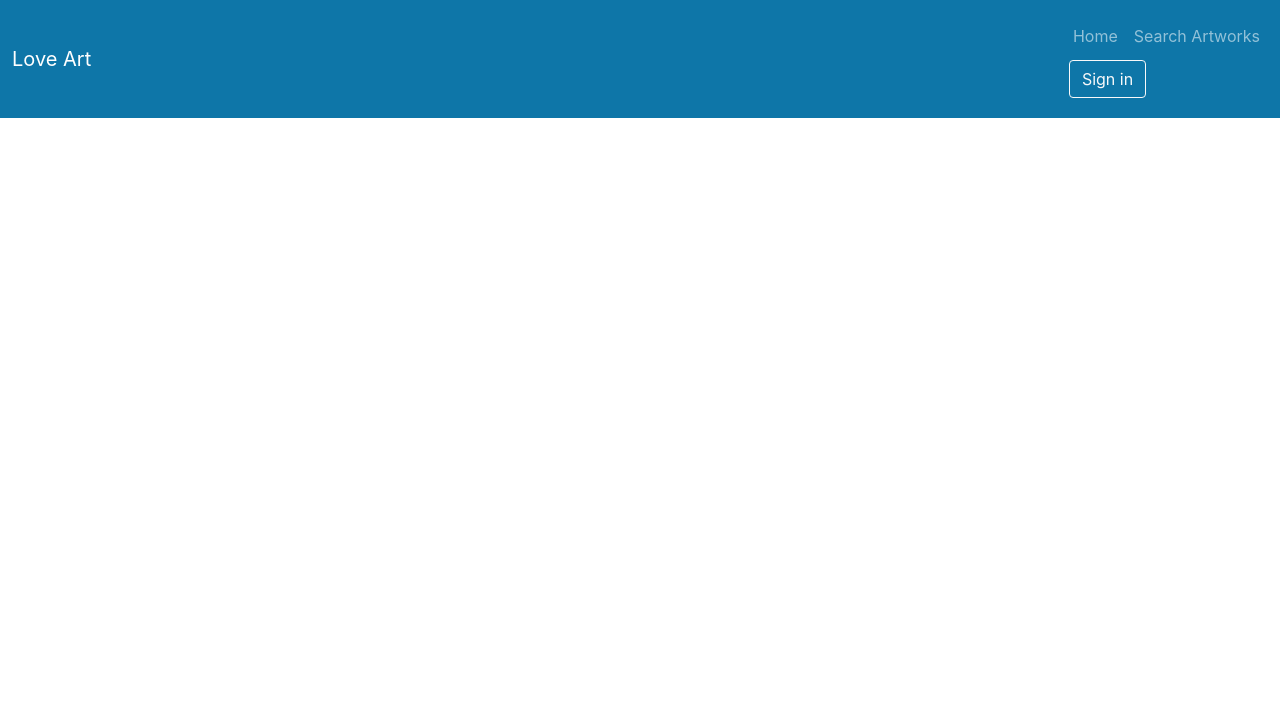
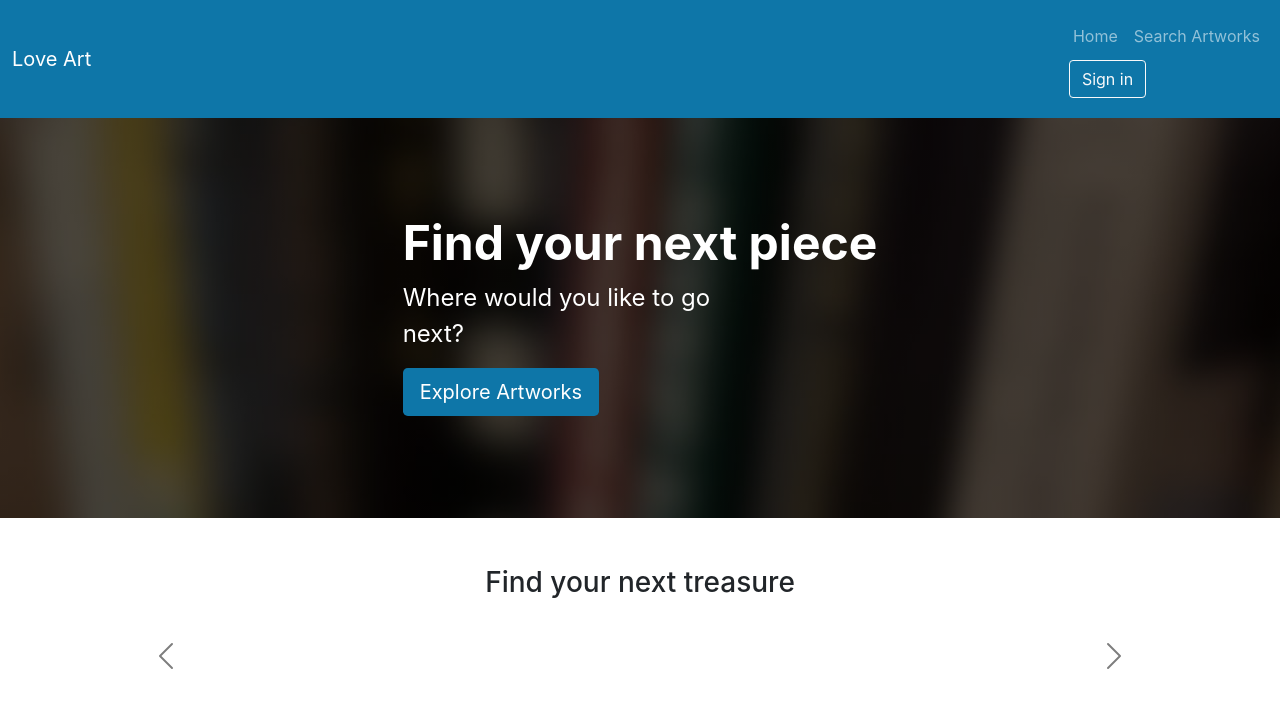
Before and after one commit to Ensosense/ensosense-react-app, a React (Create React App) app: page / in a window 1280 px wide. Shown: the top 708 px of the page. Built offline with nearby package versions, Linux system fonts and the light colour scheme.

Commit message:
Create Carousel

```diff
--- a/src/App.tsx
+++ b/src/App.tsx
@@ -1,10 +1,16 @@
 import React from 'react';
 import './App.css';
 import { Navbar } from './layouts/NavbarAndFooter/Navbar';
+import { ExploreArtworks } from './layouts/HomePage/ExploreArtworks';
+import { Carousel } from './layouts/HomePage/Carousel';
 
 function App() {
   return (
-  <Navbar />
+    <div>
+      <Navbar />
+      <ExploreArtworks />
+      <Carousel />
+    </div>
   );
 }
 
--- /dev/null
+++ b/src/layouts/HomePage/Carousel.tsx
@@ -0,0 +1,57 @@
+export const Carousel = () => {
+    return(
+        <div className='container mt-5' style={{ height: 550 }}>
+            <div className='homepage-carousel-title'>
+                <h3>Find your next treasure</h3>
+            </div>
+            <div id='carouselExampleControls' className='carousel carousel-dark slide mt-5
+                d-none d-lg-block' data-bs-interval='false'>
+
+                {/* Desktop */}
+                <div className='carousel-inner'>
+                    <div className='carousel-item active'>
+                        <div className='row d-flex justify-content-center align-items-center'>
+                        {/*     {books.slice(0, 3).map(book => (
+                                <ReturnBook book={book} key ={book.id} />
+                            ))} */}
+                        </div>
+                    </div>
+                    <div className='carousel-item'>
+                        <div className='row d-flex justify-content-center align-items-center'>
+                          {/*   {books.slice(3, 6).map(book => (
+                                <ReturnBook book={book} key ={book.id} />
+                            ))} */}
+                        </div>
+                    </div>
+                    <div className='carousel-item'>
+                        <div className='row d-flex justify-content-center align-items-center'>
+                        {/*     {books.slice(6, 9).map(book => (
+                                <ReturnBook book={book} key ={book.id} />
+                            ))} */}
+                        </div>
+                    </div>
+                </div>
+                <button className='carousel-control-prev' type='button'
+                    data-bs-target='#carouselExampleControls' data-bs-slide='prev'>
+                    <span className='carousel-control-prev-icon' aria-hidden='true'></span>
+                    <span className='visually-hidden'>Previous</span>
+                </button>
+                <button className='carousel-control-next' type='button'
+                    data-bs-target='#carouselExampleControls' data-bs-slide='next'>
+                    <span className='carousel-control-next-icon' aria-hidden='true'></span>
+                    <span className='visually-hidden'>Next</span>
+                </button>
+            </div>
+
+            {/* Mobile */}
+            <div className='d-lg-none mt-3'>
+                <div className='row d-flex justify-content-center align-items-center'>
+                  {/*   <ReturnBook book={books[7]} key={books[7].id}/> */}
+                </div>
+            </div>
+            <div className='homepage-carousel-title mt-3'>
+               {/*  <Link className='btn btn-outline-secondary btn-lg' to='/search'>View More</Link> */}
+            </div>
+        </div>
+    );
+}
--- /dev/null
+++ b/src/layouts/HomePage/ExploreArtworks.tsx
@@ -0,0 +1,13 @@
+export const ExploreArtworks = () => {
+    return (
+        <div className='p-5 mb-4 bg-dark header'>
+            <div className='container-fluid py-5 text-white d-flex justify-content-center align-items-center'>
+                <div>
+                    <h1 className='display-5 fw-bold'>Find your next piece</h1>
+                    <p className='col-md-8 fs-4'>Where would you like to go next?</p>
+                    <a type='button' className='btn main-color btn-lg text-white' href='#'>Explore Artworks</a>
+                </div>
+            </div>
+        </div>
+    );
+}
```
Also changed, not shown: public/logo192.png (deleted), public/logo512.png (deleted).
